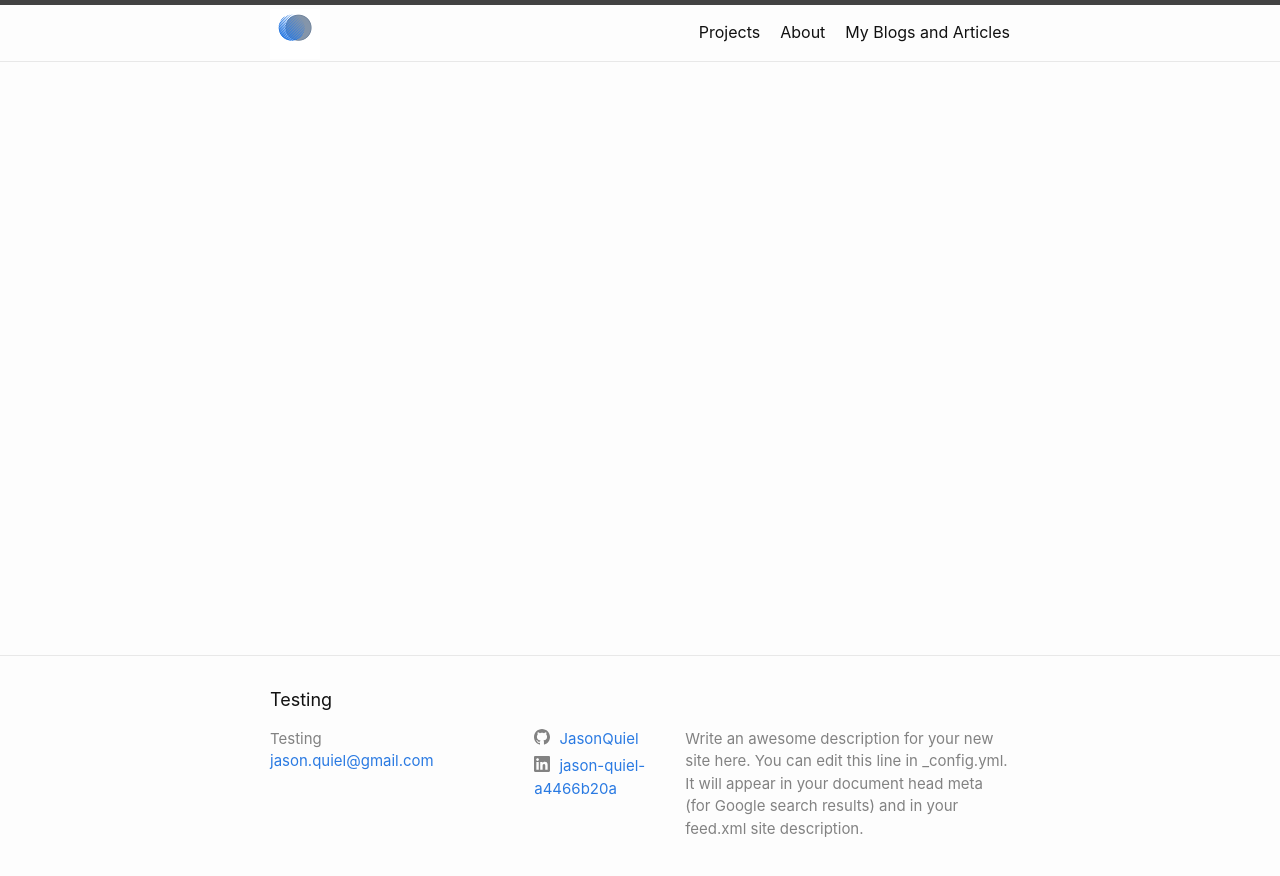
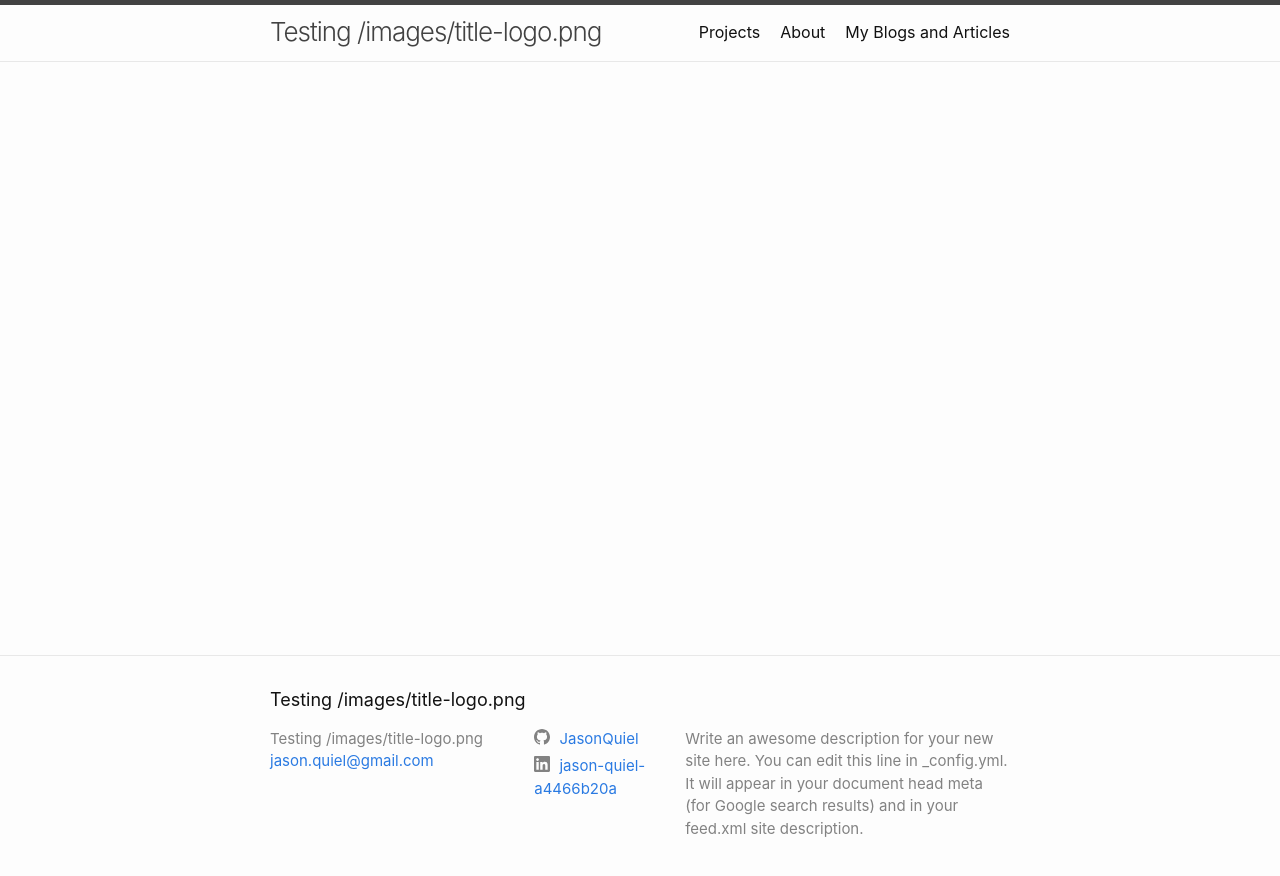
Before and after one commit to JasonQuiel/jasonquiel.github.io, a Jekyll site: the page built from index.markdown, in a window 1280 px wide. Shown: the top 876 px of the page. Built offline with Jekyll 4.4.1, drawn with Linux system fonts in a browser that asks for light colours.

Commit message:
just trying something

```diff
--- a/_config.yml
+++ b/_config.yml
@@ -18,8 +18,8 @@
 # You can create any custom variable you would like, and they will be accessible
 # in the templates via {{ site.myvariable }}.
 
-title: Testing
-title-logo: /images/title-logo.png
+title: Testing /images/title-logo.png
+#title-logo:
 email: jason.quiel@gmail.com
 description: >- # this means to ignore newlines until "baseurl:"
   Write an awesome description for your new site here. You can edit this
```
